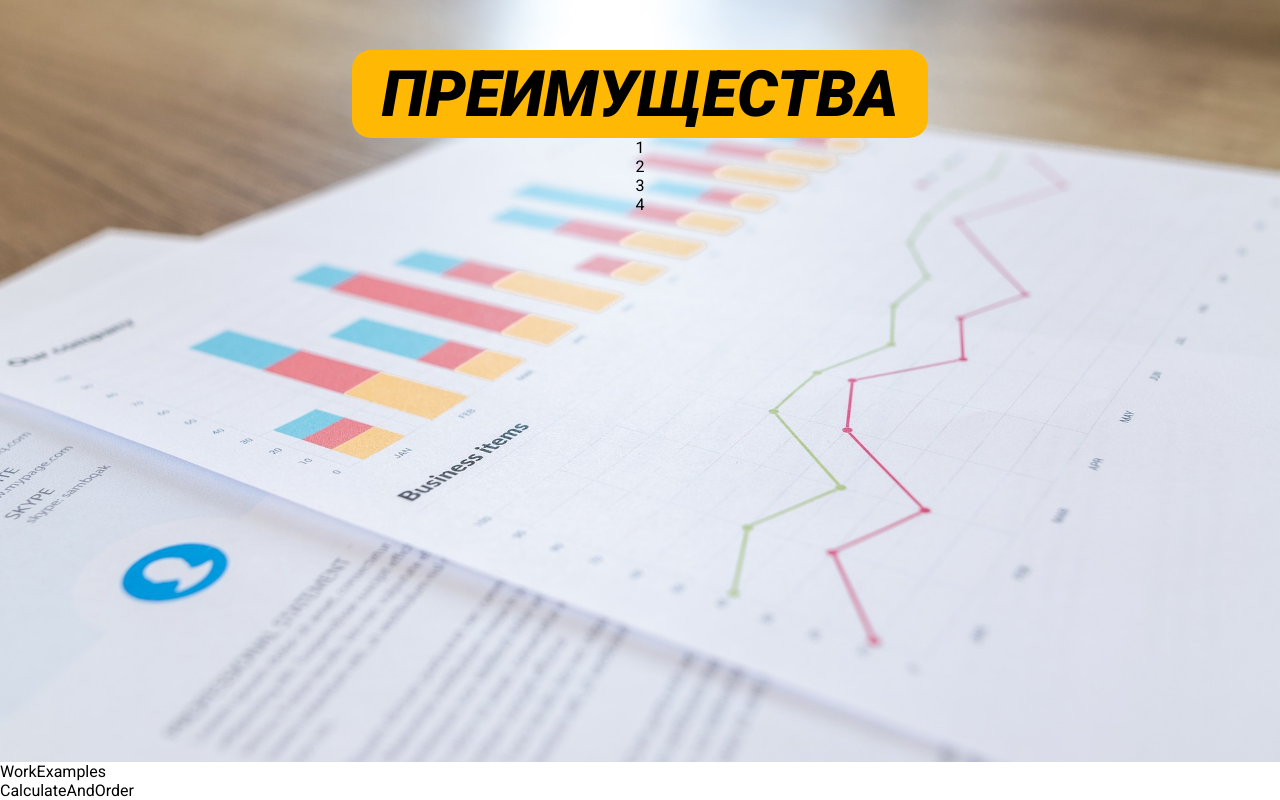
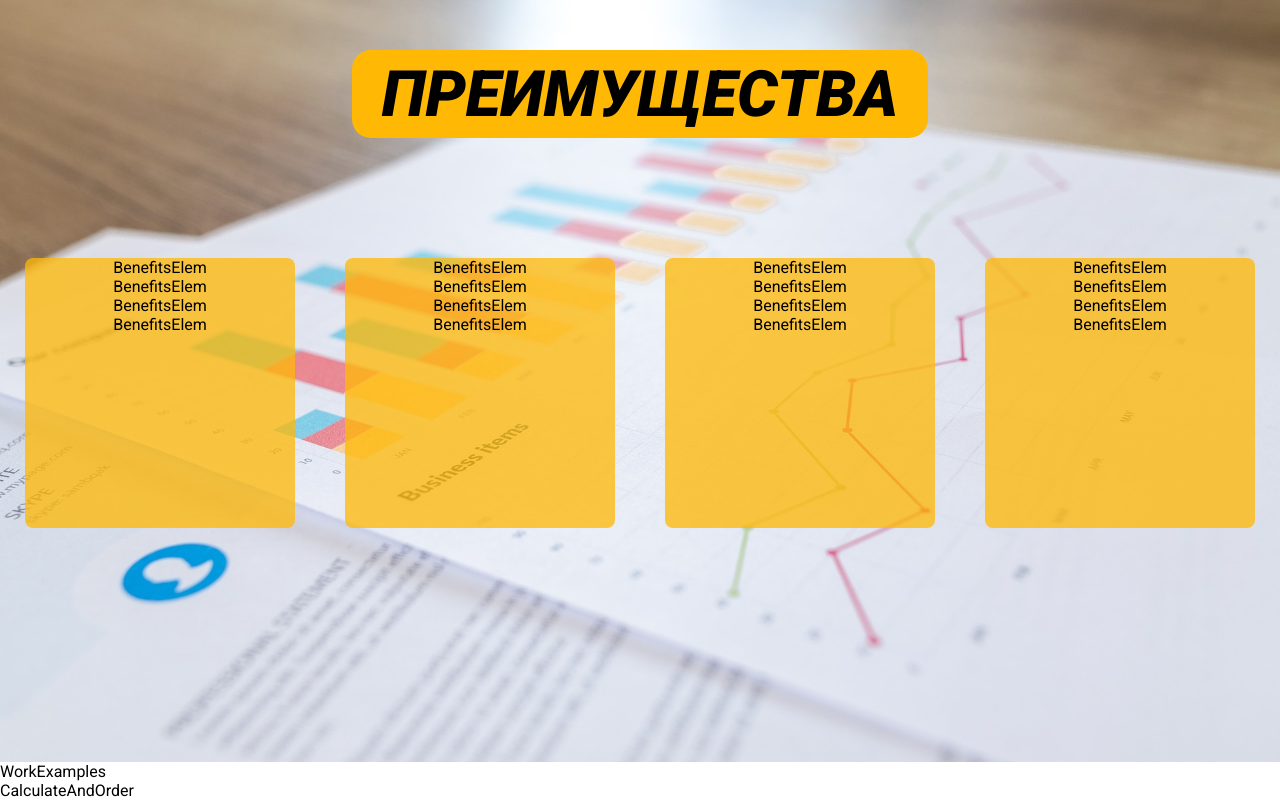
Before and after one commit to AlexCole999/fast-sites, a React (Create React App) app: page / in a window 1280 px wide. Shown: the part 838-1638 px from the top of the page. Built offline with nearby package versions, Linux system fonts and the light colour scheme.

Commit message:
Screen2 --->>> created BenefitsMenu & BenefitsElem components

```diff
--- a/src/components/Screen2/Benefits.jsx
+++ b/src/components/Screen2/Benefits.jsx
@@ -1,16 +1,12 @@
 import './Benefits.css';
 import BenefitsTitle from './BenefitsTitle/BenefitsTitle';
+import BenefitsMenu from './BenefitsMenu/BenefitsMenu';
 
 export default function Benefits() {
   return (
     <div className="benefits-wrapper">
       <BenefitsTitle />
-      <div className="benefitsMenu">
-        <div className="benefitsElem">1</div>
-        <div className="benefitsElem">2</div>
-        <div className="benefitsElem">3</div>
-        <div className="benefitsElem">4</div>
-      </div>
+      <BenefitsMenu />
     </div>
   );
 }
--- /dev/null
+++ b/src/components/Screen2/BenefitsMenu/BenefitsElem/BenefitsElem.css
@@ -0,0 +1,10 @@
+.BenefitsElem{
+  display: flex;
+  flex-direction: column;
+  align-items: center;
+  width: 270px;
+  height: 270px;
+  background: rgba(255, 185, 5, 0.75);
+  border-radius: 8px;
+  flex-grow: 0;
+}
--- /dev/null
+++ b/src/components/Screen2/BenefitsMenu/BenefitsElem/BenefitsElem.jsx
@@ -0,0 +1,20 @@
+import './BenefitsElem.css';
+
+export default function BenefitsElem() {
+  return (
+    <div className="BenefitsElem">
+      <div className="text-row">
+        BenefitsElem
+      </div>
+      <div className="text-row">
+        BenefitsElem
+      </div>
+      <div className="text-row">
+        BenefitsElem
+      </div>
+      <div className="text-row">
+        BenefitsElem
+      </div>
+    </div>
+  );
+}
--- /dev/null
+++ b/src/components/Screen2/BenefitsMenu/BenefitsMenu.css
@@ -0,0 +1,7 @@
+.BenefitsMenu{
+  display: flex;
+  justify-content: center;
+  align-items: center;
+  margin-top: 15vh;
+  gap: 50px;
+}
--- /dev/null
+++ b/src/components/Screen2/BenefitsMenu/BenefitsMenu.jsx
@@ -0,0 +1,13 @@
+import './BenefitsMenu.css';
+import BenefitsElem from './BenefitsElem/BenefitsElem';
+
+export default function BenefitsMenu() {
+  return (
+    <div className="BenefitsMenu">
+      <BenefitsElem />
+      <BenefitsElem />
+      <BenefitsElem />
+      <BenefitsElem />
+    </div>
+  );
+}
```
